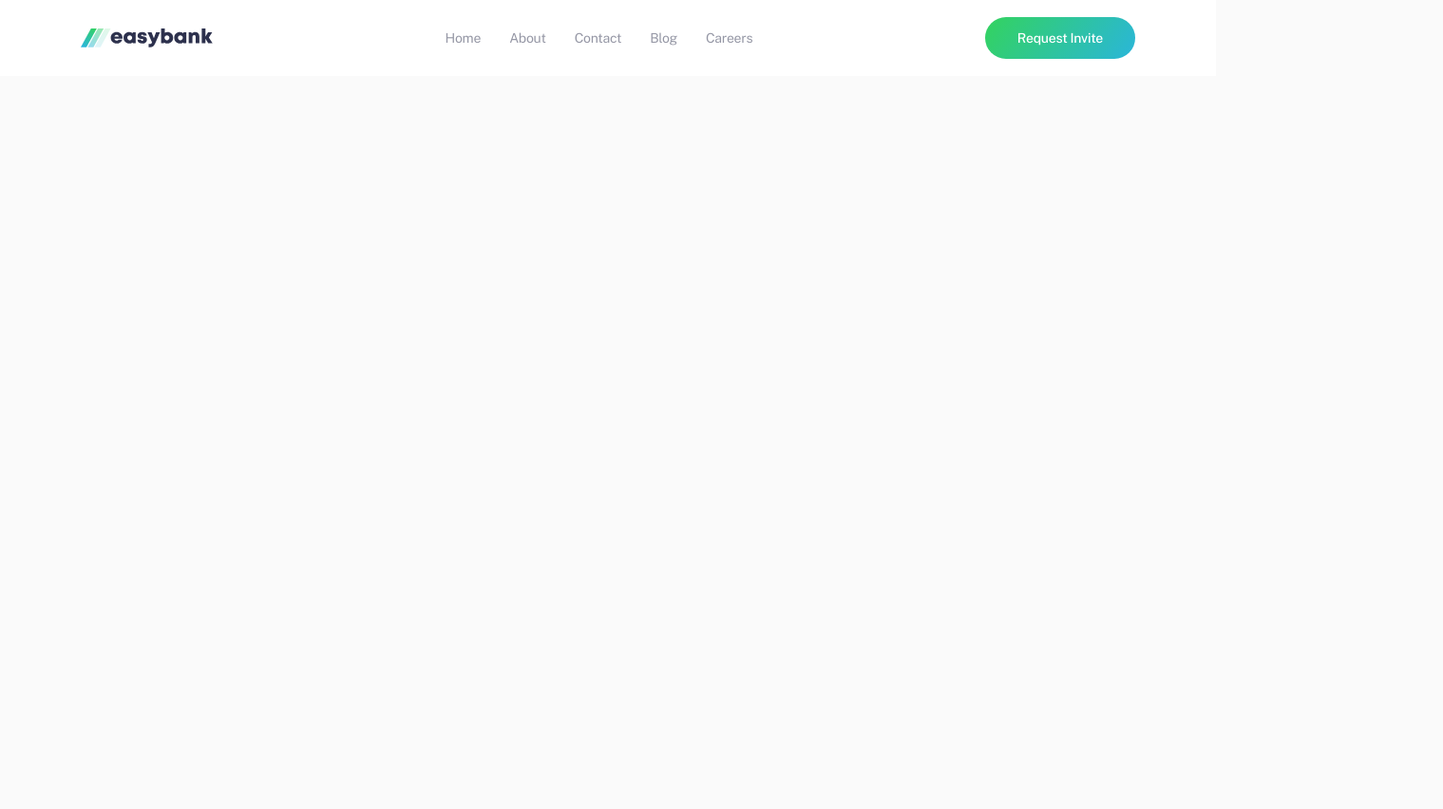
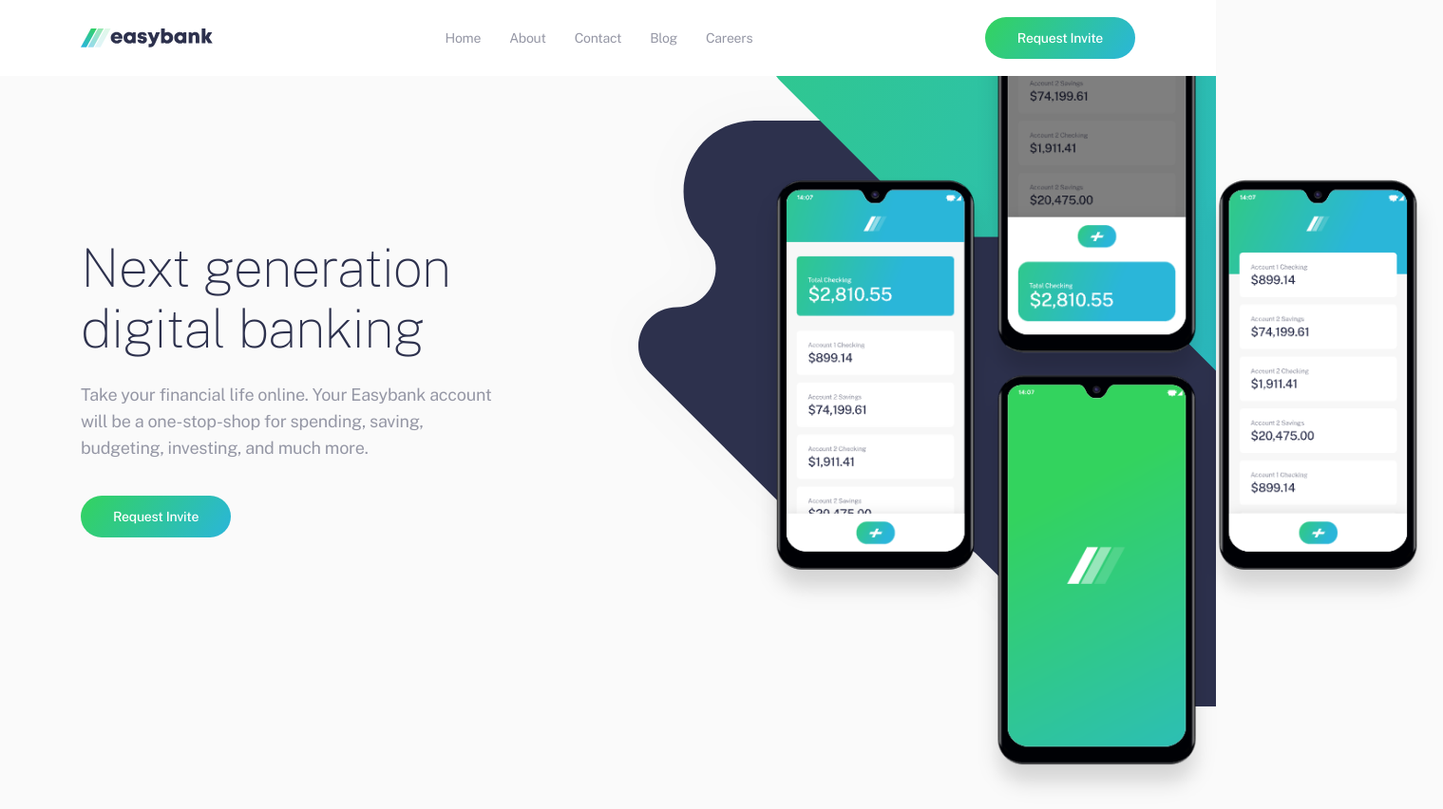
Before and after one commit to saidovshohboz/easybank, a plain HTML site: page index.html in a window 1280 px wide. Shown: the whole page at 95% size, 1519 px wide, since content can reach past the window. Before the commit the page ends 800 px from the top, so only its background shows below. Drawn offline with Linux system fonts and the light colour scheme; files whose address does not match are found by name.

Commit message:
Add hero section

```diff
--- a/css/style.css
+++ b/css/style.css
@@ -61,6 +61,7 @@
   letter-spacing: -0.25px;
   background-color: #fafafa;
   color: var(--grey);
+  overflow-x: hidden;
 }
 
 img {
@@ -218,6 +219,8 @@
 
 /* SITE-HEADER */
 .site-header {
+  position: relative;
+  z-index: 50;
   background-color: #fff;
 }
 
@@ -232,3 +235,46 @@
 .main-content {
   flex-grow: 1;
 }
+
+/* HERO */
+.hero {
+  position: relative;
+  z-index: 30;
+  padding-top: 170px;
+  padding-bottom: 170px;
+  background-image: url("../img/hero-bg-desktop.svg");
+  background-repeat: no-repeat;
+  background-position: calc(50% + 650px) -260px;
+}
+
+.hero__content {
+  max-width: 440px;
+  width: 100%;
+}
+
+.hero__title {
+  margin-top: 0;
+  margin-bottom: 24px;
+  font-weight: 100;
+  font-size: 56px;
+  line-height: 64px;
+  color: var(--black);
+  letter-spacing: -1px;
+}
+
+.hero__text {
+  margin-top: 0;
+  margin-bottom: 36px;
+  font-weight: 400;
+  font-size: 18px;
+  line-height: 28px;
+  color: var(--grey);
+}
+
+.hero__img {
+  position: absolute;
+  left: calc(50% + 150px);
+  top: -128px;
+  width: 729px;
+  height: 900px;
+}
--- a/index.html
+++ b/index.html
@@ -44,6 +44,26 @@
     </div>
   </header>
 
+
+  <!-- MAIN-CONTENT -->
+  <main class="main-content">
+    <!-- HERO -->
+    <div class="hero">
+      <div class="container">
+        <div class="hero__content">
+          <h1 class="hero__title">Next generation digital banking</h1>
+          <p class="hero__text">Take your financial life online. Your Easybank account will be a one-stop-shop for spending, saving, budgeting, investing, and much more.
+          </p>
+
+          <!-- BUTTON -->
+          <a class="button" href="#">Request Invite</a>
+        </div>
+        <!-- IMAGE -->
+        <img class="hero__img" src="img/hero-phones-desktop.png" alt="EasyBank mobile app demos" width="729" height="900" srcset="img/hero-phones-desktop.png 1x, img/hero-phones-desktop@2x.png 2x">
+      </div>
+    </div>
+  </main>
+
   <script src="js/main.js"></script>
 </body>
 </html>
```
Also changed, not shown: img/hero-bg-desktop.svg (added), img/hero-phones-desktop.png (added), img/hero-phones-desktop@2x.png (added).
